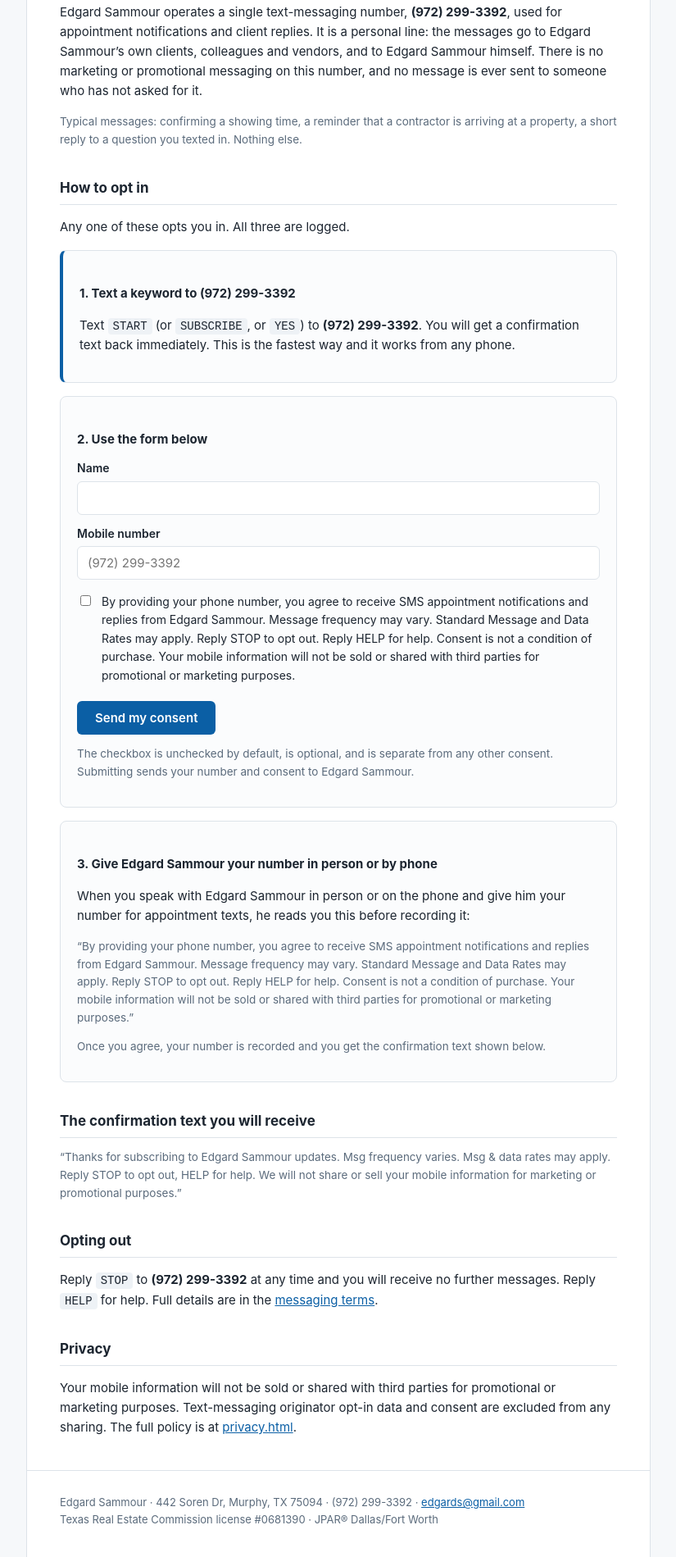
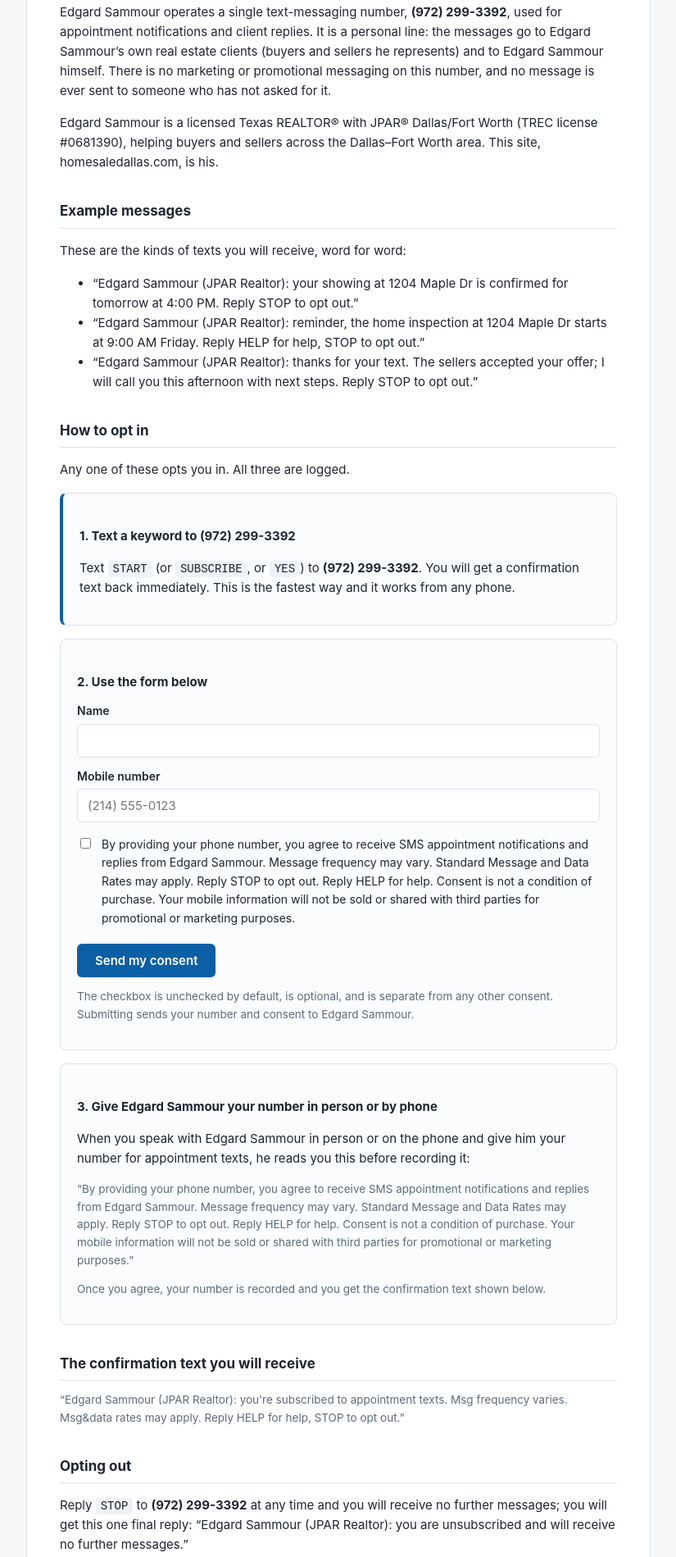
Before and after one commit to TedCracker/homesaledallas-sms, a plain HTML site: page index.html in a window 1280 px wide. Shown: the part 270-2169 px from the top of the page at 82% size, without its empty margins (227-1052 px from the left). Drawn offline with Linux system fonts and the light colour scheme.

Commit message:
Align pages with re-registered campaign: verbatim samples, opt-in/help/stop messages, about section

```diff
--- a/index.html
+++ b/index.html
@@ -39,12 +39,21 @@
 <h2>What this is</h2>
 <p>Edgard Sammour operates a single text-messaging number, <strong>(972) 299-3392</strong>, used for
 appointment notifications and client replies. It is a personal line: the messages go to
-Edgard Sammour&rsquo;s own clients, colleagues and vendors, and to Edgard Sammour himself. There is no
-marketing or promotional messaging on this number, and no message is ever sent to someone
-who has not asked for it.</p>
+Edgard Sammour&rsquo;s own real estate clients (buyers and sellers he represents) and to Edgard Sammour
+himself. There is no marketing or promotional messaging on this number, and no message is
+ever sent to someone who has not asked for it.</p>
 
-<p class="muted">Typical messages: confirming a showing time, a reminder that a contractor
-is arriving at a property, a short reply to a question you texted in. Nothing else.</p>
+<p>Edgard Sammour is a licensed Texas REALTOR&reg; with JPAR&reg; Dallas/Fort Worth (TREC license
+#0681390), helping buyers and sellers across the Dallas&ndash;Fort Worth area. This site,
+homesaledallas.com, is his.</p>
+
+<h2>Example messages</h2>
+<p>These are the kinds of texts you will receive, word for word:</p>
+<ul>
+<li>&ldquo;Edgard Sammour (JPAR Realtor): your showing at 1204 Maple Dr is confirmed for tomorrow at 4:00 PM. Reply STOP to opt out.&rdquo;</li>
+<li>&ldquo;Edgard Sammour (JPAR Realtor): reminder, the home inspection at 1204 Maple Dr starts at 9:00 AM Friday. Reply HELP for help, STOP to opt out.&rdquo;</li>
+<li>&ldquo;Edgard Sammour (JPAR Realtor): thanks for your text. The sellers accepted your offer; I will call you this afternoon with next steps. Reply STOP to opt out.&rdquo;</li>
+</ul>
 
 <h2>How to opt in</h2>
 <p>Any one of these opts you in. All three are logged.</p>
@@ -62,7 +71,7 @@
   <label for="name">Name</label>
   <input type="text" id="name" name="name" autocomplete="name">
   <label for="phone">Mobile number</label>
-  <input type="tel" id="phone" name="phone" autocomplete="tel" placeholder="(972) 299-3392">
+  <input type="tel" id="phone" name="phone" autocomplete="tel" placeholder="(214) 555-0123">
   <label class="consent" for="consent">
     <input type="checkbox" id="consent" name="sms_consent" value="yes">
     <span>By providing your phone number, you agree to receive SMS appointment notifications and replies from Edgard Sammour. Message frequency may vary. Standard Message and Data Rates may apply. Reply STOP to opt out. Reply HELP for help. Consent is not a condition of purchase. Your mobile information will not be sold or shared with third parties for promotional or marketing purposes.</span>
@@ -83,14 +92,14 @@
 </div>
 
 <h2>The confirmation text you will receive</h2>
-<p class="muted">&ldquo;Thanks for subscribing to Edgard Sammour updates. Msg frequency varies.
-Msg &amp; data rates may apply. Reply STOP to opt out, HELP for help. We will not share or
-sell your mobile information for marketing or promotional purposes.&rdquo;</p>
+<p class="muted">&ldquo;Edgard Sammour (JPAR Realtor): you're subscribed to appointment texts. Msg frequency varies. Msg&data rates may apply. Reply HELP for help, STOP to opt out.&rdquo;</p>
 
 <h2>Opting out</h2>
 <p>Reply <code>STOP</code> to <strong>(972) 299-3392</strong> at any time and you will receive no
-further messages. Reply <code>HELP</code> for help. Full details are in the
-<a href="terms.html">messaging terms</a>.</p>
+further messages; you will get this one final reply:
+&ldquo;Edgard Sammour (JPAR Realtor): you are unsubscribed and will receive no further messages.&rdquo;</p>
+<p>Reply <code>HELP</code> at any time and you will get: &ldquo;Edgard Sammour (JPAR Realtor): appointment texts. Help: edgards@gmail.com. Msg&data rates may apply. Reply STOP to opt out.&rdquo;
+Full details are in the <a href="terms.html">messaging terms</a>.</p>
 
 <h2>Privacy</h2>
 <p>Your mobile information will not be sold or shared with third parties for promotional or
@@ -100,6 +109,6 @@
 <footer>
 Edgard Sammour &middot; 442 Soren Dr, Murphy, TX 75094 &middot; (972) 299-3392 &middot;
 <a href="mailto:edgards@gmail.com">edgards@gmail.com</a><br>
-Texas Real Estate Commission license #0681390 &middot; JPAR&reg; Dallas/Fort Worth
+Texas Real Estate Commission license #0681390 &middot; JPAR&reg; Dallas/Fort Worth &middot; homesaledallas.com
 </footer>
 </div></body></html>
```
Also changed, not shown: privacy.html (+3 -3 lines), terms.html (+2 -2 lines).
